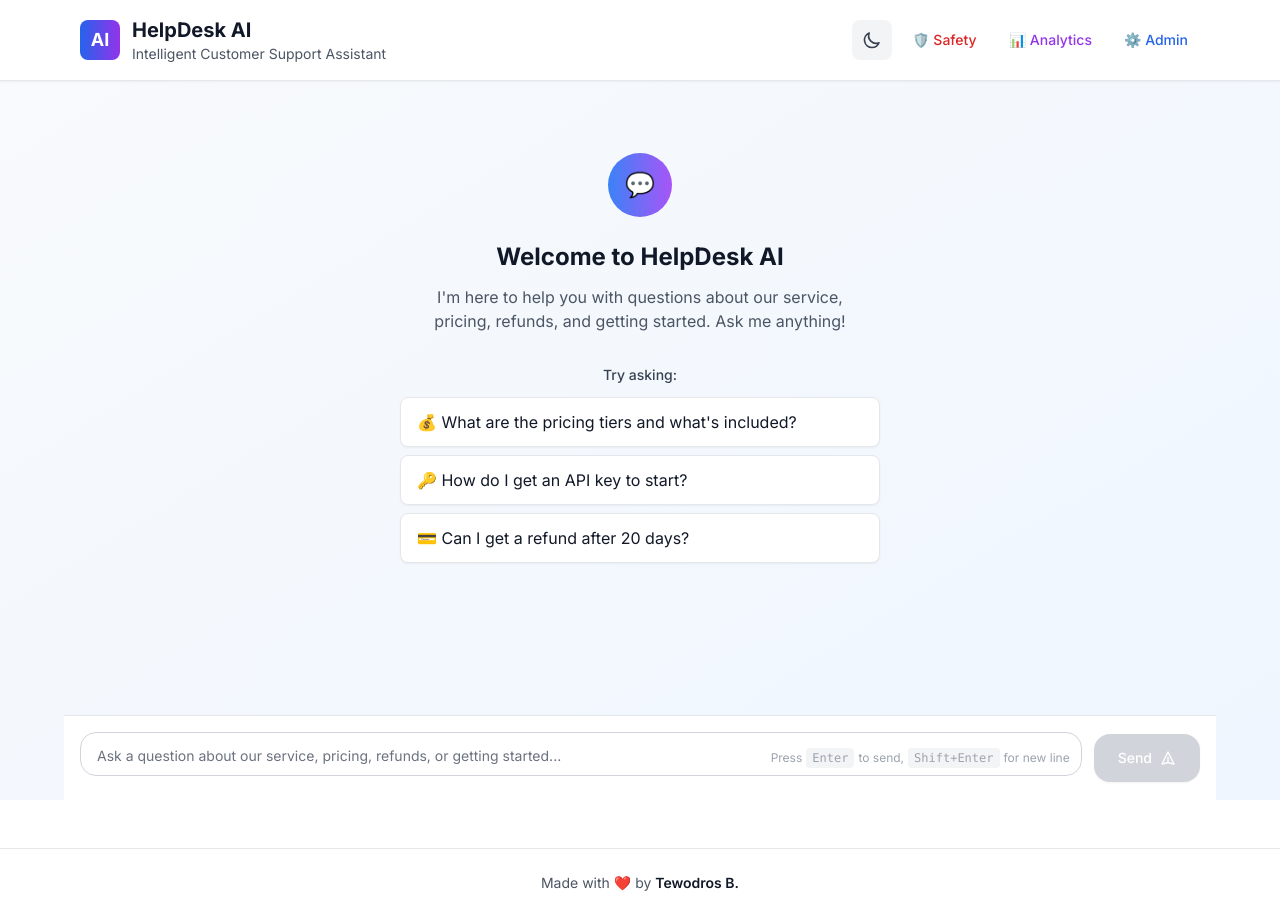
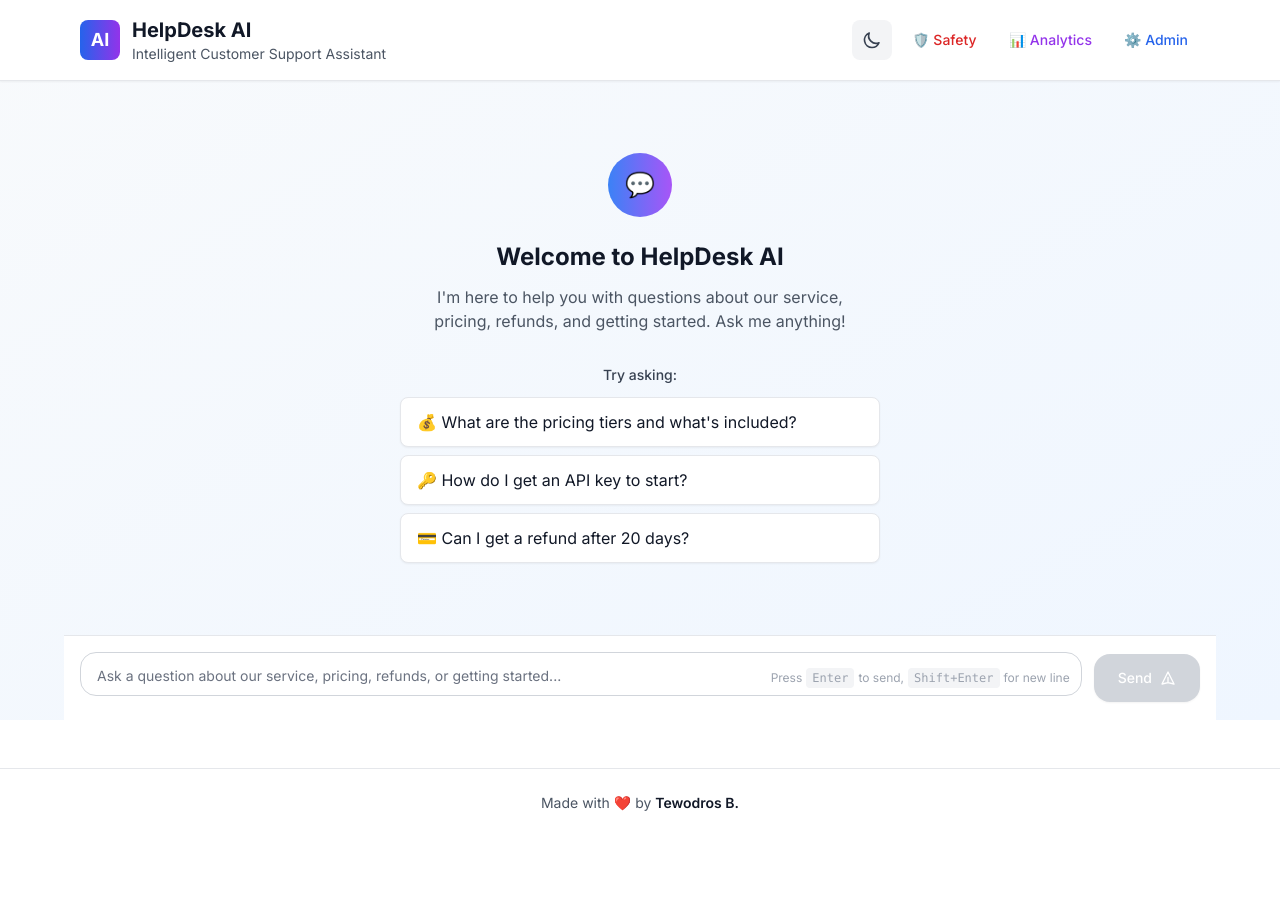
Before and after one commit to tediyo/HelpDesk-AI, a Next.js app: page / in a window 1280 px wide. After the commit the page ends 837 px from the top, so only its background shows below. Built offline with nearby package versions, Linux system fonts and the light colour scheme.

Commit message:
white space removed

```diff
--- a/src/app/globals.css
+++ b/src/app/globals.css
@@ -25,6 +25,11 @@ body {
   line-height: 1.6;
   -webkit-font-smoothing: antialiased;
   -moz-osx-font-smoothing: grayscale;
+}
+
+.dark body {
+  color: #f1f5f9;
+  background: #0f172a;
 }
 
 /* Custom scrollbar */
@@ -65,4 +70,13 @@ body {
   .text-balance {
     text-wrap: balance;
   }
+
+  .scrollbar-hide {
+    -ms-overflow-style: none;  /* Internet Explorer 10+ */
+    scrollbar-width: none;  /* Firefox */
+  }
+
+  .scrollbar-hide::-webkit-scrollbar {
+    display: none;  /* Safari and Chrome */
+  }
 }
--- a/src/app/page.tsx
+++ b/src/app/page.tsx
@@ -3,11 +3,9 @@ import Footer from '@/components/Footer';
 
 export default function Home() {
   return (
-    <main className="min-h-screen flex flex-col">
-      <div className="flex-1">
-        <ChatInterface />
-      </div>
+    <div className="min-h-screen flex flex-col">
+      <ChatInterface />
       <Footer />
-    </main>
+    </div>
   );
 }
--- a/src/components/ChatInterface.tsx
+++ b/src/components/ChatInterface.tsx
@@ -142,7 +142,7 @@ export default function ChatInterface() {
   };
 
   return (
-    <div className="flex flex-col h-screen bg-gradient-to-br from-slate-50 to-blue-50 dark:from-slate-900 dark:to-slate-800">
+    <div className="flex flex-col flex-1 bg-gradient-to-br from-slate-50 to-blue-50 dark:from-slate-900 dark:to-slate-800">
       {/* Professional Header */}
       <div className="bg-white dark:bg-slate-900 shadow-sm border-b border-gray-200 dark:border-slate-700">
         <div className="max-w-6xl mx-auto px-3 sm:px-4 py-3 sm:py-4">
@@ -183,7 +183,7 @@ export default function ChatInterface() {
 
       {/* Chat Container */}
       <div className="flex-1 max-w-6xl mx-auto w-full flex flex-col">
-        <div className="flex-1 overflow-y-auto px-3 sm:px-4 py-4 sm:py-6">
+        <div className="flex-1 overflow-y-auto px-3 sm:px-4 py-4 sm:py-6 bg-transparent">
           {messages.length === 0 && (
             <div className="text-center py-8 sm:py-12">
               <div className="w-12 h-12 sm:w-16 sm:h-16 bg-gradient-to-r from-blue-500 to-purple-500 rounded-full flex items-center justify-center mx-auto mb-4 sm:mb-6">
@@ -220,11 +220,13 @@ export default function ChatInterface() {
             </div>
           )}
 
+          {messages.length > 0 && (
             <div className="space-y-6">
               {messages.map((message, index) => (
                 <ChatMessage key={index} message={message} />
               ))}
             </div>
+          )}
 
           {isLoading && (
             <div className="flex justify-start">
```
Lines whose indentation alone changed are shown as unchanged.
